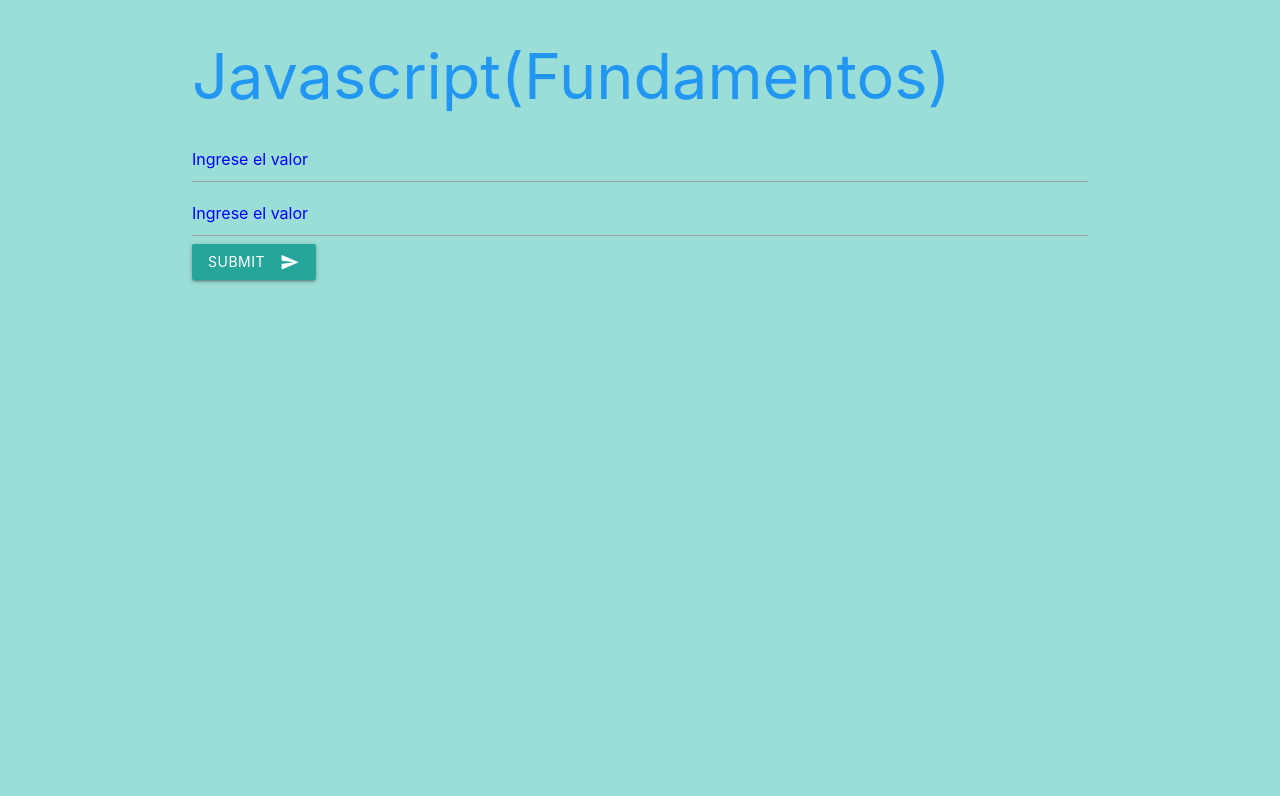
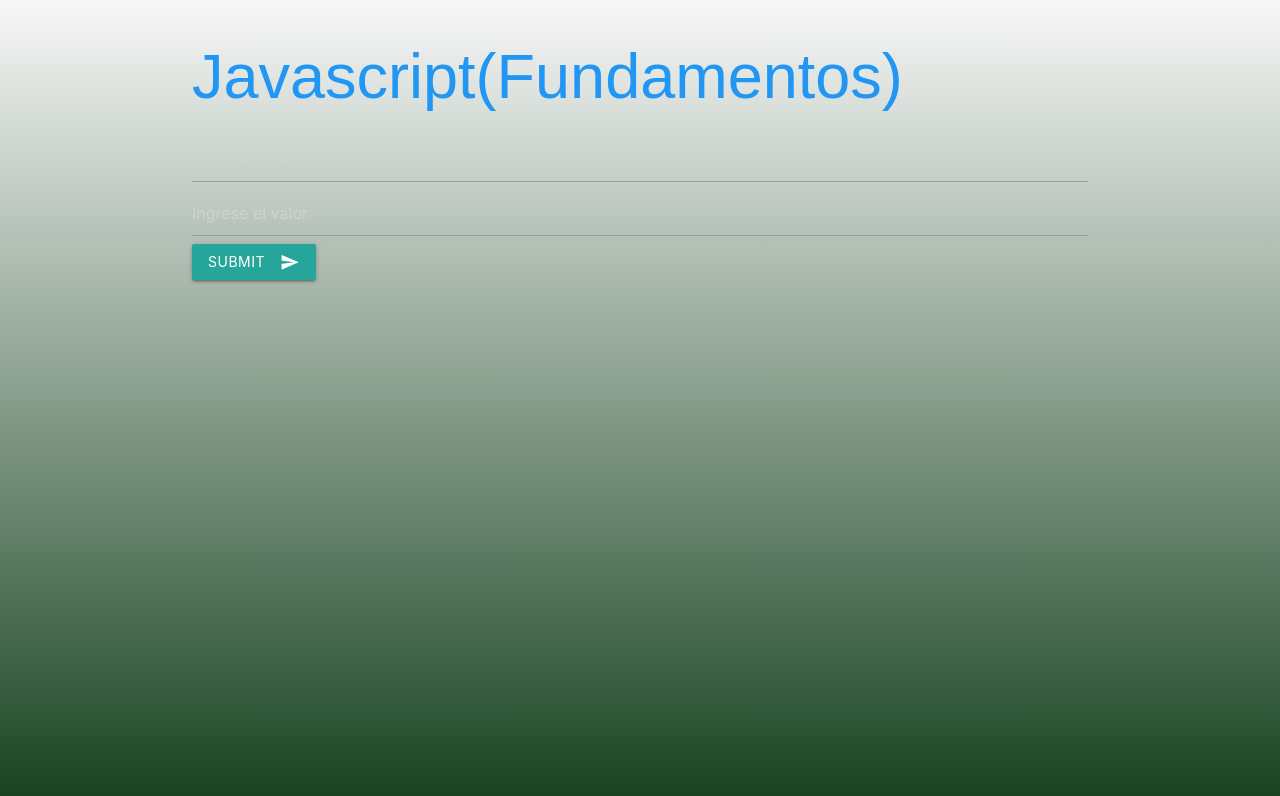
Before and after one commit to alforhanz/CURSO-JS, a plain HTML site: page index.html in a window 1280 px wide. Drawn offline with nearby package versions, Linux system fonts and the light colour scheme; some packages are replaced by stand-ins of ours; a script that the page names is missing.

Commit message:
Agregando fondo al body

```diff
--- a/css/misestilos.css
+++ b/css/misestilos.css
@@ -1,3 +1,9 @@
-body{
-    background-color: rgb(155, 221, 215);
-}::placeholder { color: blue; }
+html{
+    height: 100%;
+}
+body {
+    margin: 0;
+    padding: 0;
+    font-family: sans-serif;
+    background: linear-gradient(#f7f7f7, #184321);
+}
```
